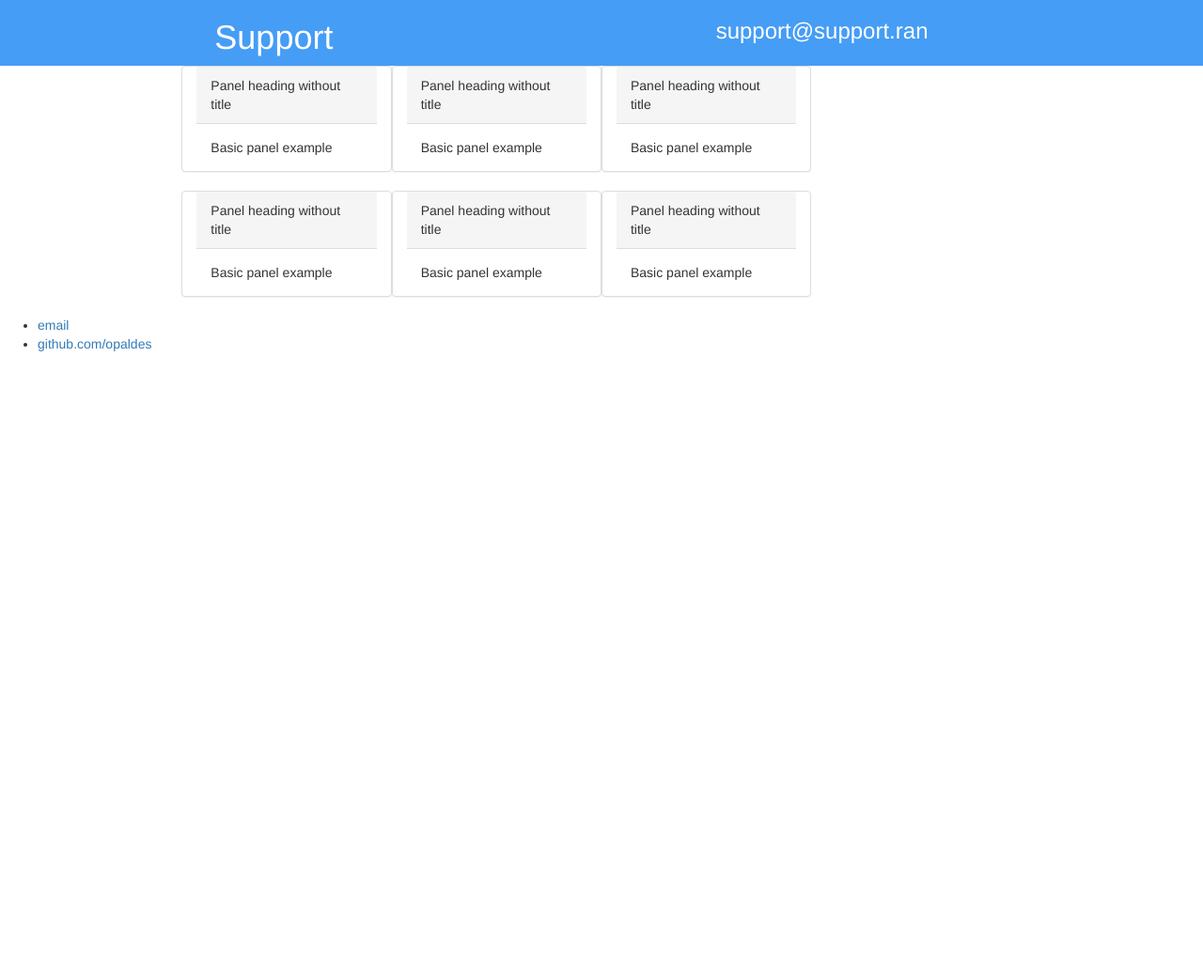
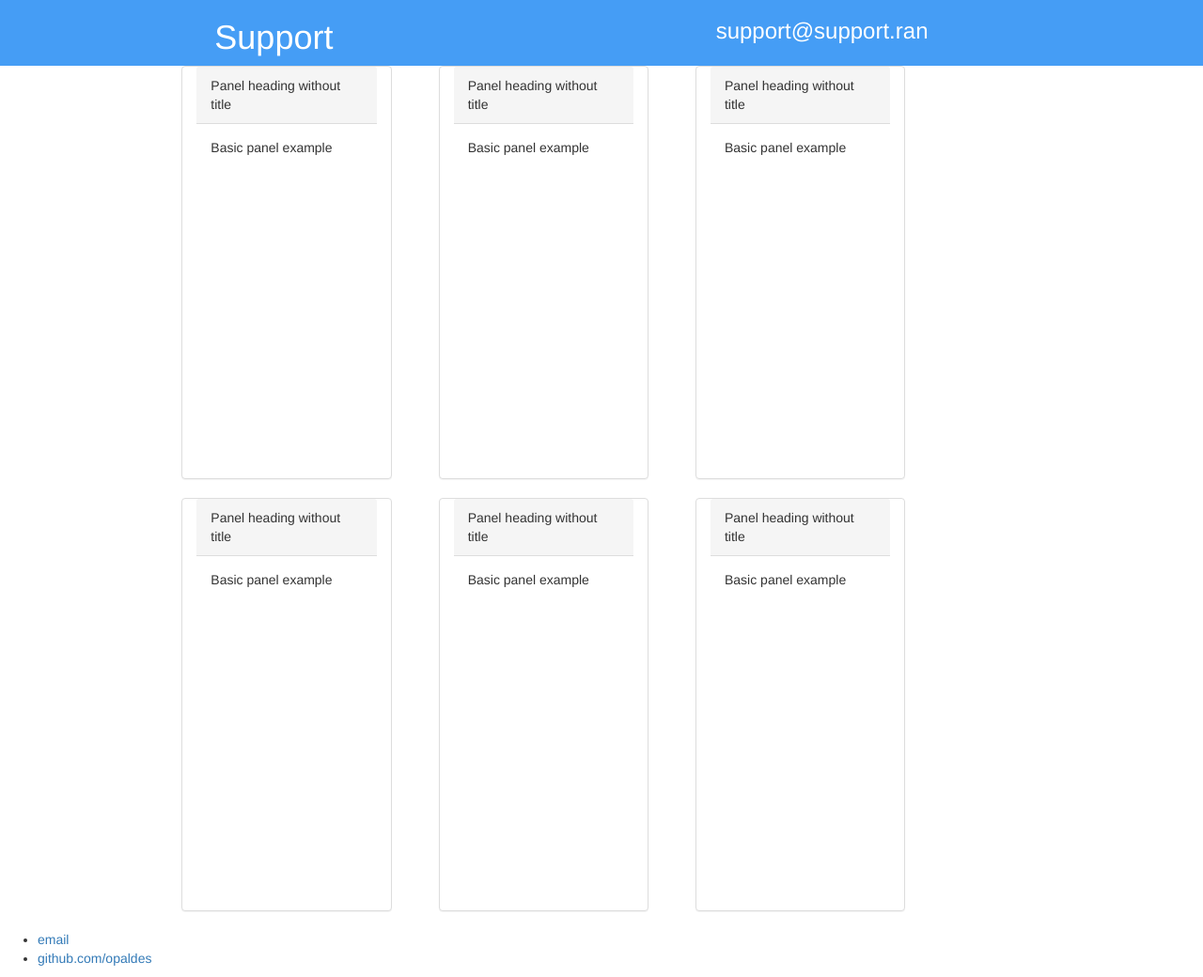
Before and after one commit to jeremy-seipelt/opaldes.github.io, a Jekyll site: the page built from index.html, in a window 1280 px wide. Shown: the whole page at 94% size. Built offline with Jekyll 4.4.1, drawn with Linux system fonts in a browser that asks for light colours; before the commit the page ends 900 px from its top, so only the background shows below that.

Commit message:
Update index.html

```diff
--- a/index.html
+++ b/index.html
@@ -4,19 +4,19 @@ title: Opaldes
 ---
 
  <div class="row">
- 	<div class="panel panel-default col-md-offset-2 col-md-2">
+ 	<div class="panel panel-default index-panel col-md-offset-2 col-md-2">
  	   <div class="panel-heading">Panel heading without title</div>
  		 <div class="panel-body">
  			   Basic panel example
  		 </div>
  	</div>
- 	<div class="panel panel-default col-md-2">
+ 	<div class="panel panel-default index-panel col-md-2">
  	   <div class="panel-heading">Panel heading without title</div>
  		 <div class="panel-body">
  			   Basic panel example
  		 </div>
  	</div>
- 	<div class="panel panel-default col-md-2">
+ 	<div class="panel panel-default index-panel col-md-2">
  	  <div class="panel-heading">Panel heading without title</div>
  		 <div class="panel-body">
  			   Basic panel example
@@ -24,19 +24,19 @@ title: Opaldes
  	</div>
  </div>
  <div class="row">
- 	<div class="panel panel-default col-md-offset-2 col-md-2">
+ 	<div class="panel panel-default index-panel col-md-offset-2 col-md-2">
  	  	   <div class="panel-heading">Panel heading without title</div>
  		 <div class="panel-body">
  			   Basic panel example
  		 </div>
  	</div>
- 	<div class="panel panel-default col-md-2">
+ 	<div class="panel panel-default index-panel col-md-2">
  	  	   <div class="panel-heading">Panel heading without title</div>
  		 <div class="panel-body">
  			   Basic panel example
  		 </div>
  	</div>
- 	<div class="panel panel-default col-md-2">
+ 	<div class="panel panel-default index-panel col-md-2">
  	  	   <div class="panel-heading">Panel heading without title</div>
  		 <div class="panel-body">
  			   Basic panel example
```
